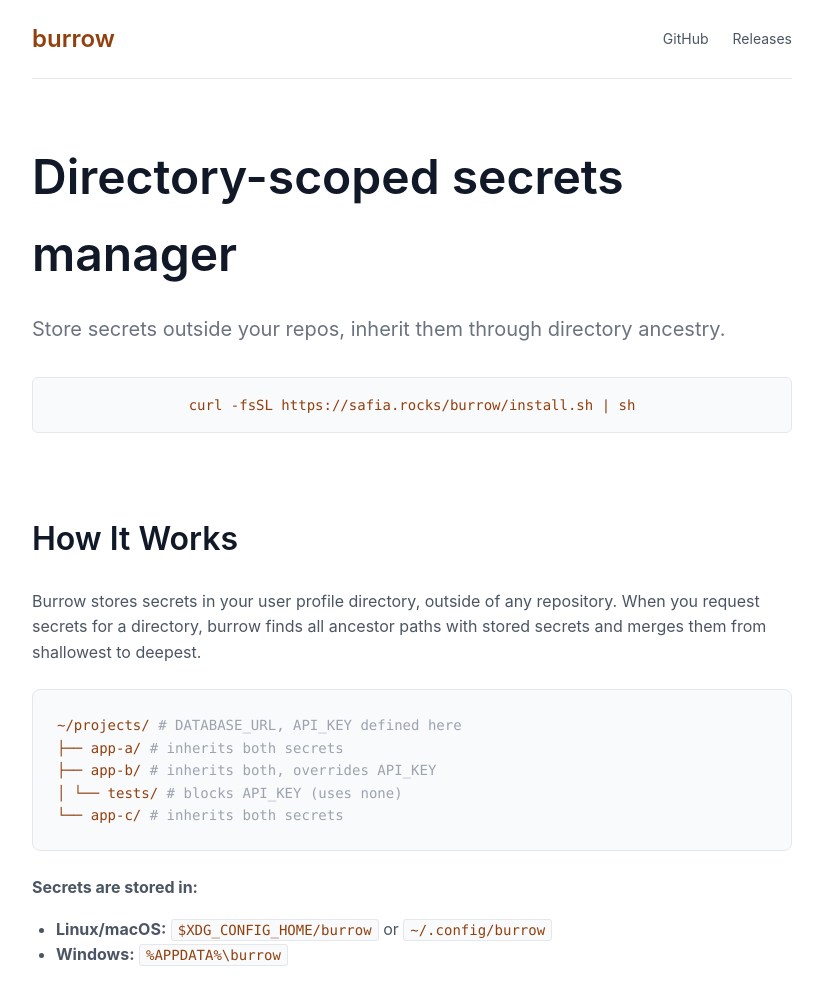
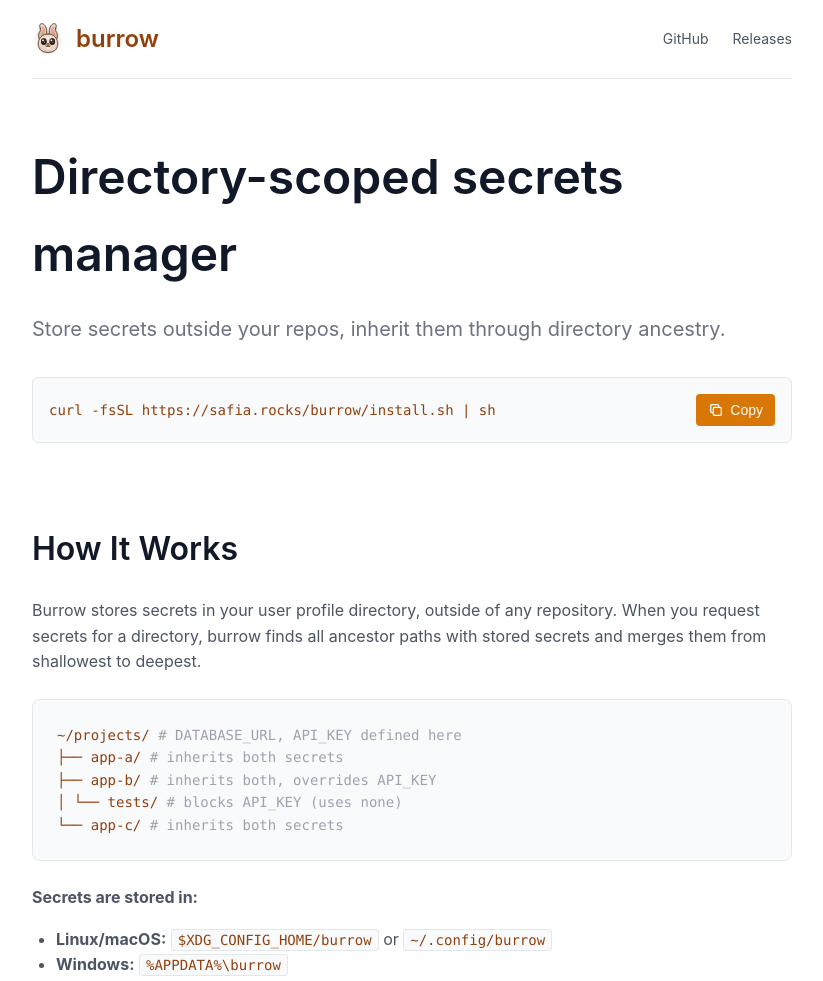
Before and after one commit to captainsafia/burrow, a website: page site/index.html in a window 1280 px wide. Shown: the top 981 px of the page, without its empty margins (228-1051 px from the left). Drawn offline with Linux system fonts and the light colour scheme.

Commit message:
feat: update site and add logo

```diff
--- a/site/index.html
+++ b/site/index.html
@@ -105,13 +105,43 @@
             color: #92400e;
             margin-bottom: 16px;
             overflow-x: auto;
-            text-align: center;
+            display: flex;
+            align-items: center;
+            justify-content: space-between;
+            gap: 12px;
         }
 
         .install-cmd code {
             background: none;
             border: none;
             padding: 0;
+        }
+
+        .copy-btn {
+            background: #d97706;
+            color: white;
+            border: none;
+            border-radius: 4px;
+            padding: 8px 12px;
+            font-size: 14px;
+            cursor: pointer;
+            display: flex;
+            align-items: center;
+            gap: 6px;
+            transition: background 0.2s;
+        }
+
+        .copy-btn:hover {
+            background: #b45309;
+        }
+
+        .copy-btn.copied {
+            background: #78350f;
+        }
+
+        .copy-btn svg {
+            width: 16px;
+            height: 16px;
         }
 
         section {
@@ -306,6 +336,7 @@
         <header>
             <div class="header-content">
                 <a href="#" class="logo">
+                    <img src="logo.svg" alt="Burrow logo" width="32" height="32">
                     <h1>burrow</h1>
                 </a>
                 <div class="header-links">
@@ -322,7 +353,13 @@
             </div>
 
             <div class="install-cmd">
-                <code>curl -fsSL https://safia.rocks/burrow/install.sh | sh</code>
+                <code id="install-code">curl -fsSL https://safia.rocks/burrow/install.sh | sh</code>
+                <button class="copy-btn" onclick="copyInstallCommand()" aria-label="Copy to clipboard">
+                    <svg id="copy-icon" xmlns="http://www.w3.org/2000/svg" fill="none" viewBox="0 0 24 24" stroke="currentColor">
+                        <path stroke-linecap="round" stroke-linejoin="round" stroke-width="2" d="M8 16H6a2 2 0 01-2-2V6a2 2 0 012-2h8a2 2 0 012 2v2m-6 12h8a2 2 0 002-2v-8a2 2 0 00-2-2h-8a2 2 0 00-2 2v8a2 2 0 002 2z" />
+                    </svg>
+                    <span id="copy-text">Copy</span>
+                </button>
             </div>
 
         </section>
@@ -445,7 +482,9 @@
 
         <section>
             <h3>Library Usage</h3>
-            <p>Burrow also works as a TypeScript/JavaScript library:</p>
+            <p>Burrow also works as a TypeScript/JavaScript library. Install it via npm:</p>
+            <pre><code>npm install @captainsafia/burrow</code></pre>
+            <p>Then use it in your code:</p>
             <pre><code>import { BurrowClient } from '@captainsafia/burrow';
 
 const client = new BurrowClient();
@@ -474,5 +513,26 @@
             </p>
         </footer>
     </div>
+
+    <script>
+        function copyInstallCommand() {
+            const code = document.getElementById('install-code').textContent;
+            navigator.clipboard.writeText(code).then(() => {
+                const btn = document.querySelector('.copy-btn');
+                const text = document.getElementById('copy-text');
+                const icon = document.getElementById('copy-icon');
+
+                btn.classList.add('copied');
+                text.textContent = 'Copied!';
+                icon.innerHTML = '<path stroke-linecap="round" stroke-linejoin="round" stroke-width="2" d="M5 13l4 4L19 7" />';
+
+                setTimeout(() => {
+                    btn.classList.remove('copied');
+                    text.textContent = 'Copy';
+                    icon.innerHTML = '<path stroke-linecap="round" stroke-linejoin="round" stroke-width="2" d="M8 16H6a2 2 0 01-2-2V6a2 2 0 012-2h8a2 2 0 012 2v2m-6 12h8a2 2 0 002-2v-8a2 2 0 00-2-2h-8a2 2 0 00-2 2v8a2 2 0 002 2z" />';
+                }, 1000);
+            });
+        }
+    </script>
 </body>
 </html>
```
Also changed, not shown: site/logo.svg (added).
